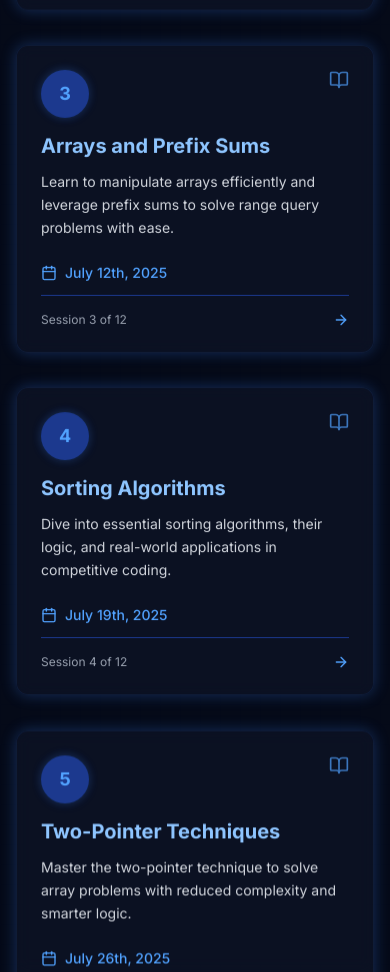
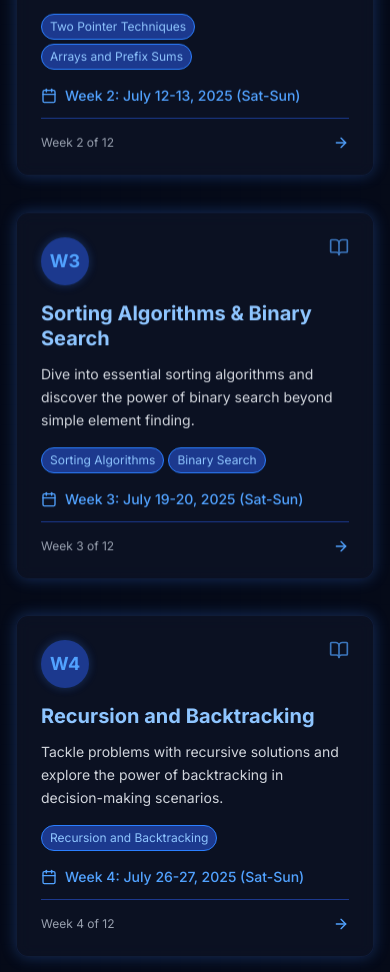
Before and after one commit to hirunaofficial/ieee-codex-web-app, a Next.js app: page / in a window 390 px wide. Shown: the part 6000-6972 px from the top of the page. Built offline with nearby package versions, Linux system fonts and the light colour scheme.

Commit message:
feat: enhance SessionsSection with detailed training session topics and updated structure

```diff
--- a/app/sections/SessionsSection.js
+++ b/app/sections/SessionsSection.js
@@ -32,98 +32,110 @@ export default function SessionsSection() {
   const trainingSessions = [
     {
       id: 1,
-      title: "Introduction to Competitive Programming",
-      description: "Kickstart your journey into the world of competitive programming. Learn what it is, why it matters, and how to get started effectively.",
-      date: "June 28th, 2025",
-      slug: "intro-competitive-programming",
+      title: "Introduction to Competitive Programming & Time and Space Complexity",
+      description: "Kickstart your journey into competitive programming and learn to analyze algorithm efficiency through time and space complexity analysis.",
+      weekDates: "Week 1: July 5-6, 2025 (Sat-Sun)",
+      topics: ["Introduction to Competitive Programming", "Time and Space Complexity"],
+      slug: "week-1-intro-complexity",
       type: "training"
     },
     {
       id: 2,
-      title: "Time and Space Complexity",
-      description: "Understanding how to analyze algorithms' efficiency through time and space complexity is a key skill for coding contests.",
-      date: "July 5th, 2025",
-      slug: "time-space-complexity",
+      title: "Two Pointer Techniques & Arrays and Prefix Sums",
+      description: "Master efficient array manipulation techniques including two-pointer methods and prefix sums for range query problems.",
+      weekDates: "Week 2: July 12-13, 2025 (Sat-Sun)",
+      topics: ["Two Pointer Techniques", "Arrays and Prefix Sums"],
+      slug: "week-2-arrays-pointers",
       type: "training"
     },
     {
       id: 3,
-      title: "Arrays and Prefix Sums",
-      description: "Learn to manipulate arrays efficiently and leverage prefix sums to solve range query problems with ease.",
-      date: "July 12th, 2025",
-      slug: "arrays-prefix-sums",
+      title: "Sorting Algorithms & Binary Search",
+      description: "Dive into essential sorting algorithms and discover the power of binary search beyond simple element finding.",
+      weekDates: "Week 3: July 19-20, 2025 (Sat-Sun)",
+      topics: ["Sorting Algorithms", "Binary Search"],
+      slug: "week-3-sorting-binary",
       type: "training"
     },
     {
       id: 4,
-      title: "Sorting Algorithms",
-      description: "Dive into essential sorting algorithms, their logic, and real-world applications in competitive coding.",
-      date: "July 19th, 2025",
-      slug: "sorting-algorithms",
+      title: "Recursion and Backtracking",
+      description: "Tackle problems with recursive solutions and explore the power of backtracking in decision-making scenarios.",
+      weekDates: "Week 4: July 26-27, 2025 (Sat-Sun)",
+      topics: ["Recursion and Backtracking"],
+      slug: "week-4-recursion-backtracking",
       type: "training"
     },
     {
       id: 5,
-      title: "Two-Pointer Techniques",
-      description: "Master the two-pointer technique to solve array problems with reduced complexity and smarter logic.",
-      date: "July 26th, 2025",
-      slug: "two-pointer-techniques",
+      title: "Advanced Recursion & Greedy Algorithms",
+      description: "Continue with advanced recursion techniques and learn to make optimal choices using greedy methods.",
+      weekDates: "Week 5: August 2-3, 2025 (Sat-Sun)",
+      topics: ["Recursion and Backtracking", "Greedy Algorithms"],
+      slug: "week-5-recursion-greedy",
       type: "training"
     },
     {
       id: 6,
-      title: "Binary Search",
-      description: "Discover the power of binary search beyond finding elements and apply it to solve complex problems efficiently.",
-      date: "August 2nd, 2025",
-      slug: "binary-search",
+      title: "Greedy Algorithms Deep Dive",
+      description: "Build strong intuition for solving complex problems using greedy algorithmic approaches.",
+      weekDates: "Week 6: August 9-10, 2025 (Sat-Sun)",
+      topics: ["Greedy Algorithms"],
+      slug: "week-6-greedy-advanced",
       type: "training"
     },
     {
       id: 7,
-      title: "Greedy Algorithms",
-      description: "Learn to make optimal choices at each step and build intuition for solving problems using greedy methods.",
-      date: "August 9th, 2025",
-      slug: "greedy-algorithms",
+      title: "Dynamic Programming (Part I)",
+      description: "Get introduced to dynamic programming, breaking problems into subproblems, and building efficient solutions.",
+      weekDates: "Week 7: August 16-17, 2025 (Sat-Sun)",
+      topics: ["Dynamic Programming (Part I)"],
+      slug: "week-7-dp-part1",
       type: "training"
     },
     {
       id: 8,
-      title: "Recursion and Backtracking",
-      description: "Tackle problems with recursive solutions and explore the power of backtracking in decision-making scenarios.",
-      date: "August 16th, 2025",
-      slug: "recursion-backtracking",
+      title: "Dynamic Programming Comprehensive",
+      description: "Master both foundational and advanced DP techniques with memoization, tabulation, and complex problem types.",
+      weekDates: "Week 8: August 23-24, 2025 (Sat-Sun)",
+      topics: ["Dynamic Programming (Part I)", "Dynamic Programming (Part II)"],
+      slug: "week-8-dp-comprehensive",
       type: "training"
     },
     {
       id: 9,
-      title: "Dynamic Programming (Part I)",
-      description: "Get introduced to dynamic programming, breaking problems into subproblems, and building efficient solutions.",
-      date: "August 23rd, 2025",
-      slug: "dynamic-programming-1",
+      title: "Dynamic Programming (Part II)",
+      description: "Dive deeper into advanced DP techniques and tackle complex dynamic programming challenges.",
+      weekDates: "Week 9: August 30-31, 2025 (Sat-Sun)",
+      topics: ["Dynamic Programming (Part II)"],
+      slug: "week-9-dp-part2",
       type: "training"
     },
     {
       id: 10,
-      title: "Dynamic Programming (Part II)",
-      description: "Dive deeper into DP techniques with memoization, tabulation, and advanced problem types.",
-      date: "August 30th, 2025",
-      slug: "dynamic-programming-2",
+      title: "Trees and Disjoint Set Union (DSU)",
+      description: "Understand tree data structures and use the Disjoint Set Union technique for optimizing union-find problems.",
+      weekDates: "Week 10: September 6-7, 2025 (Sat-Sun)",
+      topics: ["Trees and Disjoint Set Union (DSU)"],
+      slug: "week-10-trees-dsu",
       type: "training"
     },
     {
       id: 11,
-      title: "Graph Theory and Traversals",
-      description: "Learn how to represent graphs and perform traversals like BFS and DFS to solve a range of problems.",
-      date: "September 6th, 2025",
-      slug: "graph-theory-traversals",
+      title: "Advanced Trees & Graph Theory Introduction",
+      description: "Explore advanced tree concepts and begin learning graph representation and traversal algorithms.",
+      weekDates: "Week 11: September 13-14, 2025 (Sat-Sun)",
+      topics: ["Trees and Disjoint Set Union (DSU)", "Graph Theory and Traversals"],
+      slug: "week-11-trees-graphs",
       type: "training"
     },
     {
       id: 12,
-      title: "Trees and Disjoint Set Union (DSU)",
-      description: "Understand tree data structures and use the Disjoint Set Union technique for optimizing union-find problems.",
-      date: "September 13th, 2025",
-      slug: "trees-dsu",
+      title: "Graph Theory and Traversals",
+      description: "Master graph representation and perform traversals like BFS and DFS to solve a comprehensive range of problems.",
+      weekDates: "Week 12: September 20-21, 2025 (Sat-Sun)",
+      topics: ["Graph Theory and Traversals"],
+      slug: "week-12-graph-traversals",
       type: "training"
     }
   ];
@@ -132,7 +144,7 @@ export default function SessionsSection() {
     id: 1,
     title: "Competency Building Series",
     description: "This series focuses on developing essential soft skills including time management, team management, and strategic planning. Participants will learn how to manage their schedules effectively, coordinate with team members, and plan tasks to achieve goals efficiently - skills essential for success in competitions, projects, and future careers. More sessions in this series will be announced soon.",
-    date: "Details Coming Soon",
+    weekDates: "Details Coming Soon",
     slug: "competency-building-series",
     type: "competency",
     skills: ["Time Management", "Team Management", "Strategic Planning"]
@@ -152,9 +164,9 @@ export default function SessionsSection() {
   const seriesInfo = activeTab === 'training'
     ? {
         title: "Technical Training Series",
-        subtitle: "Comprehensive training sessions designed to build strong programming foundations",
+        subtitle: "12-week comprehensive training program designed to build strong programming foundations",
         stats: [
-          { value: "12", label: "Comprehensive Sessions" },
+          { value: "12", label: "Weekly Sessions" },
           { value: "3", label: "Months Duration" },
           { value: "Online", label: "Expert-Led Sessions" }
         ]
@@ -221,7 +233,7 @@ export default function SessionsSection() {
               >
                 <BookOpen className="w-4 h-4 mr-2" />
                 Technical Training
-                <span className="ml-2 text-xs bg-darkBlue-700 px-2 py-0.5 rounded-full">12</span>
+                <span className="ml-2 text-xs bg-darkBlue-700 px-2 py-0.5 rounded-full">12 Weeks</span>
               </button>
               <button
                 onClick={() => setActiveTab('competency')}
@@ -261,7 +273,7 @@ export default function SessionsSection() {
                   <div className="flex justify-between items-start mb-4">
                     <div className="w-12 h-12 rounded-full bg-blue-900 bg-opacity-70 flex items-center justify-center blue-glow-subtle">
                       <span className="text-blue-400 font-bold text-lg">
-                        {session.id}
+                        {activeTab === 'training' ? `W${session.id}` : session.id}
                       </span>
                     </div>
                     <div className="text-blue-400 opacity-70">
@@ -272,9 +284,25 @@ export default function SessionsSection() {
                   <h3 className="text-xl font-bold mb-3 text-blue-300 leading-tight">
                     {session.title}
                   </h3>
-                  <p className="text-gray-300 mb-6 text-sm leading-relaxed flex-grow">
+                  <p className="text-gray-300 mb-4 text-sm leading-relaxed flex-grow">
                     {session.description}
                   </p>
+
+                  {/* Topics covered - for training sessions */}
+                  {session.topics && (
+                    <div className="mb-4">
+                      <div className="flex flex-wrap gap-1">
+                        {session.topics.map((topic, topicIndex) => (
+                          <span
+                            key={topicIndex}
+                            className="text-xs bg-blue-900 bg-opacity-30 text-blue-300 px-2 py-1 rounded-full border border-blue-500 border-opacity-30"
+                          >
+                            {topic}
+                          </span>
+                        ))}
+                      </div>
+                    </div>
+                  )}
 
                   {/* Skills badges for competency session - blue theme */}
                   {session.skills && (
@@ -296,13 +324,13 @@ export default function SessionsSection() {
                   <div className="mt-auto space-y-4">
                     <div className="flex items-center text-blue-400 mb-3">
                       <Calendar className="h-4 w-4 mr-2 flex-shrink-0" />
-                      <span className="text-sm font-medium">{session.date}</span>
+                      <span className="text-sm font-medium">{session.weekDates}</span>
                     </div>
 
                     <div className="pt-4 border-t border-blue-900 border-opacity-70">
                       <div className="flex items-center justify-between">
                         <span className="text-xs text-gray-400">
-                          {activeTab === 'training' ? `Session ${session.id} of 12` : 'Competency Series'}
+                          {activeTab === 'training' ? `Week ${session.id} of 12` : 'Competency Series'}
                         </span>
                         <ArrowRight className="w-4 h-4 text-blue-400 group-hover:translate-x-1 transition-transform" />
                       </div>
@@ -322,11 +350,11 @@ export default function SessionsSection() {
             </h3>
             <p className="text-gray-300 mb-6 leading-relaxed">
               {activeTab === 'training'
-                ? "This comprehensive 12-session series is designed to take you from the basics of competitive programming to advanced algorithmic concepts. Each session builds upon previous knowledge, ensuring a structured learning path that prepares you for national and international programming competitions."
+                ? "This comprehensive 12-week series is designed to take you from the basics of competitive programming to advanced algorithmic concepts. Each week features Saturday and Sunday sessions (1.5 hours each), ensuring a structured learning path that prepares you for national and international programming competitions."
                 : "This specialized series focuses on developing essential soft skills that complement technical abilities. Learn to manage time effectively, lead teams successfully, and plan strategically - skills that are crucial for competitive programming success and professional career advancement. Additional sessions in this series will be announced soon."
               }
             </p>
-            <div className="grid md:grid-cols-3 gap-6 text-center">
+            <div className="grid md:grid-cols-3 gap-6 text-center mb-8">
               {seriesInfo.stats.map((stat, index) => (
                 <div key={index}>
                   <div className="text-3xl font-bold text-blue-400 mb-2">
@@ -336,6 +364,29 @@ export default function SessionsSection() {
                 </div>
               ))}
             </div>
+
+            {/* Prominent Join Sessions Button */}
+            {activeTab === 'training' && (
+              <div className="bg-gradient-to-r from-blue-900 to-blue-800 bg-opacity-50 rounded-xl p-6 border border-blue-500 border-opacity-40 blue-glow-subtle">
+                <h4 className="text-xl font-bold text-blue-300 mb-3">
+                  Ready to Start Your Journey?
+                </h4>
+                <p className="text-gray-300 mb-6">
+                  Join our comprehensive 12-week training series and master competitive programming
+                </p>
+                <a
+                  href="https://lu.ma/owts25tf"
+                  className="inline-flex items-center px-8 py-4 bg-gradient-to-r from-blue-600 to-blue-700 hover:from-blue-700 hover:to-blue-800 text-white rounded-xl font-semibold transition-all border border-blue-500 group blue-glow-subtle hover:scale-105"
+                >
+                  <ExternalLink className="w-5 h-5 mr-3 group-hover:scale-110 transition-transform" />
+                  Join Session Series
+                  <ArrowRight className="w-5 h-5 ml-3 group-hover:translate-x-1 transition-transform" />
+                </a>
+                <p className="text-blue-300 text-sm mt-4">
+                  Register now to secure your spot and get all session details
+                </p>
+              </div>
+            )}
           </GlassCard>
         </div>
       </div>
@@ -351,7 +402,7 @@ export default function SessionsSection() {
                   <div className="flex items-center mb-3">
                     <div className="w-12 h-12 rounded-full bg-blue-900 bg-opacity-70 flex items-center justify-center mr-4 blue-glow-subtle">
                       <span className="text-blue-400 font-bold text-lg">
-                        {selectedSession.id}
+                        {selectedSession.type === 'training' ? `W${selectedSession.id}` : selectedSession.id}
                       </span>
                     </div>
                     <div>
@@ -359,7 +410,7 @@ export default function SessionsSection() {
                         {selectedSession.title}
                       </h3>
                       <p className="text-blue-300 text-sm mt-1">
-                        {selectedSession.type === 'training' ? `Session ${selectedSession.id} of 12` : 'Competency Series'}
+                        {selectedSession.type === 'training' ? `Week ${selectedSession.id} of 12` : 'Competency Series'}
                       </p>
                     </div>
                   </div>
@@ -377,9 +428,29 @@ export default function SessionsSection() {
               <div className="flex items-center mb-6 bg-blue-900 bg-opacity-30 rounded-lg p-3 border border-blue-500 border-opacity-30">
                 <Calendar className="w-5 h-5 text-blue-400 mr-3" />
                 <span className="text-blue-300 font-medium">
-                  {selectedSession.date}
+                  {selectedSession.weekDates}
                 </span>
               </div>
+
+              {/* Topics covered (for training sessions) - blue theme */}
+              {selectedSession.topics && (
+                <div className="mb-6">
+                  <h4 className="text-white font-semibold mb-3 flex items-center">
+                    <BookOpen className="w-4 h-4 mr-2 text-blue-400" />
+                    Topics Covered
+                  </h4>
+                  <div className="flex flex-wrap gap-2">
+                    {selectedSession.topics.map((topic, topicIndex) => (
+                      <span
+                        key={topicIndex}
+                        className="text-sm bg-blue-900 bg-opacity-30 text-blue-300 px-3 py-1 rounded-full border border-blue-500 border-opacity-30"
+                      >
+                        {topic}
+                      </span>
+                    ))}
+                  </div>
+                </div>
+              )}
 
               {/* Skills (for competency session) - blue theme */}
               {selectedSession.skills && (
@@ -409,7 +480,7 @@ export default function SessionsSection() {
                   ) : (
                     <TrendingUp className="w-4 h-4 mr-2 text-blue-400" />
                   )}
-                  About This Session
+                  About This {selectedSession.type === 'training' ? 'Week' : 'Session'}
                 </h4>
                 <p className="text-gray-300 leading-relaxed">
                   {selectedSession.description}
@@ -433,16 +504,16 @@ export default function SessionsSection() {
                   <div className="flex items-center justify-between py-2">
                     <div className="flex items-center">
                       <Calendar className="w-4 h-4 text-gray-400 mr-3" />
-                      <span className="text-gray-400">Date:</span>
+                      <span className="text-gray-400">Schedule:</span>
                     </div>
-                    <span className="text-blue-300 font-medium">{selectedSession.date}</span>
+                    <span className="text-blue-300 font-medium">{selectedSession.weekDates}</span>
                   </div>
                   <div className="flex items-center justify-between py-2">
                     <div className="flex items-center">
                       <Clock className="w-4 h-4 text-gray-400 mr-3" />
                       <span className="text-gray-400">Time:</span>
                     </div>
-                    <span className="text-blue-300 font-medium bg-blue-900 bg-opacity-30 px-3 py-1 rounded-full text-sm">TBA</span>
+                    <span className="text-blue-300 font-medium bg-blue-900 bg-opacity-30 px-3 py-1 rounded-full text-sm">1.5 hrs each day</span>
                   </div>
                   <div className="flex items-center justify-between py-2">
                     <div className="flex items-center">
@@ -454,17 +525,17 @@ export default function SessionsSection() {
                 </div>
               </div>
 
-              {/* Register Button */}
+              {/* Join Sessions Button */}
               <div className="mb-6">
-                <button
-                  disabled
-                  className="w-full py-4 bg-gradient-to-r from-gray-600 to-gray-700 text-gray-300 rounded-xl font-semibold cursor-not-allowed transition-all flex items-center justify-center border border-gray-600"
+                <a
+                  href="https://lu.ma/owts25tf"
+                  className="w-full py-4 bg-gradient-to-r from-blue-600 to-blue-700 hover:from-blue-700 hover:to-blue-800 text-white rounded-xl font-semibold transition-all flex items-center justify-center border border-blue-500 group blue-glow-subtle"
                 >
-                  <Clock className="w-5 h-5 mr-2" />
-                  Registration Opens Soon
-                </button>
-                <p className="text-gray-400 text-sm text-center mt-2">
-                  We'll notify you when registration becomes available
+                  <ExternalLink className="w-5 h-5 mr-2 group-hover:scale-110 transition-transform" />
+                  Join Session Series
+                </a>
+                <p className="text-blue-300 text-sm text-center mt-2">
+                  Click to register and get all session details
                 </p>
               </div>
 
@@ -475,7 +546,7 @@ export default function SessionsSection() {
                   <h4 className="text-blue-300 font-semibold">Need More Information?</h4>
                 </div>
                 <p className="text-gray-300 text-sm mb-4">
-                  Have questions about this session? Contact our team for detailed information and updates.
+                  Have questions about this {selectedSession.type === 'training' ? 'week' : 'session'}? Contact our team for detailed information and updates.
                 </p>
                 <div className="space-y-3">
                   <a
```
